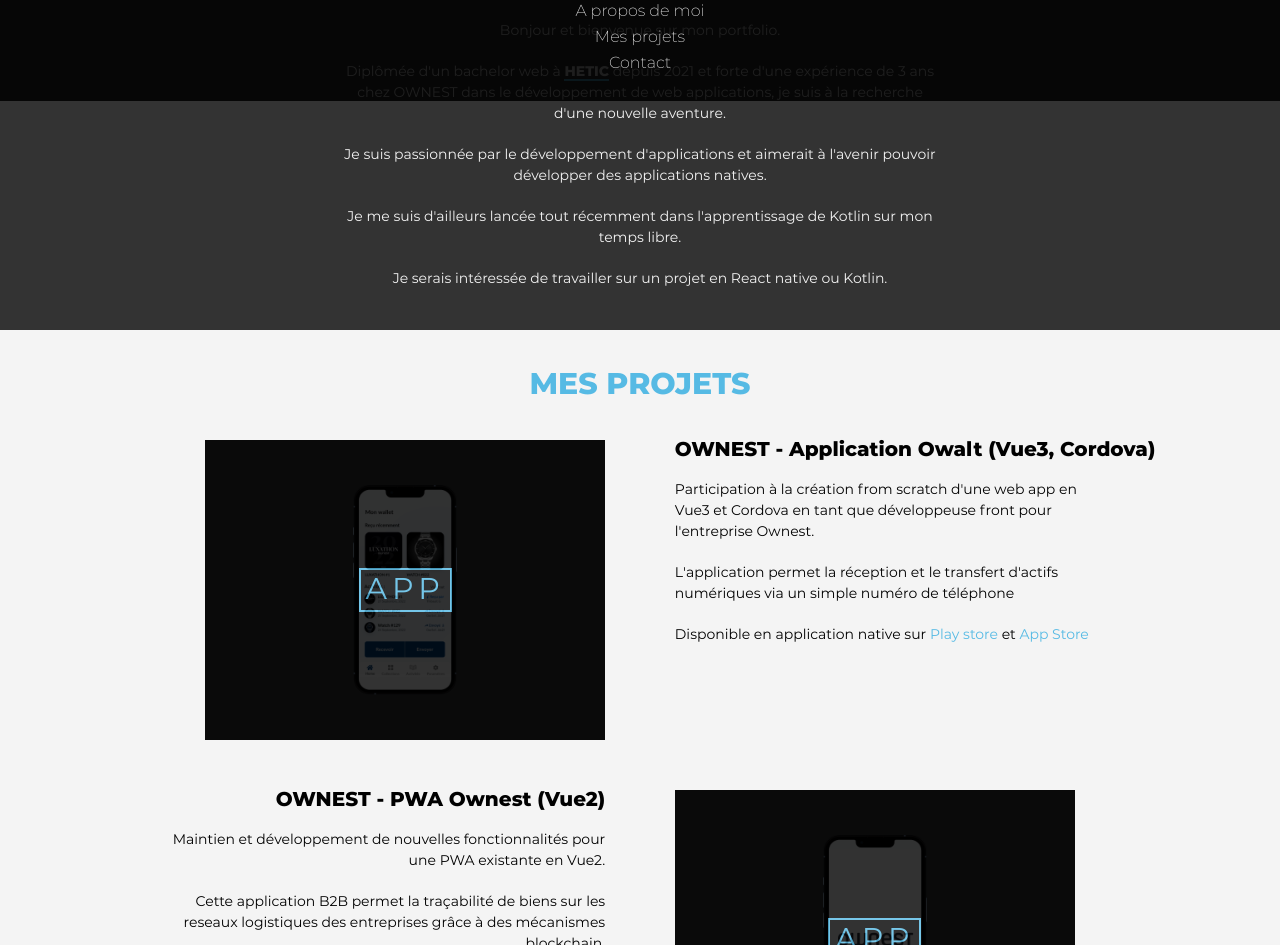
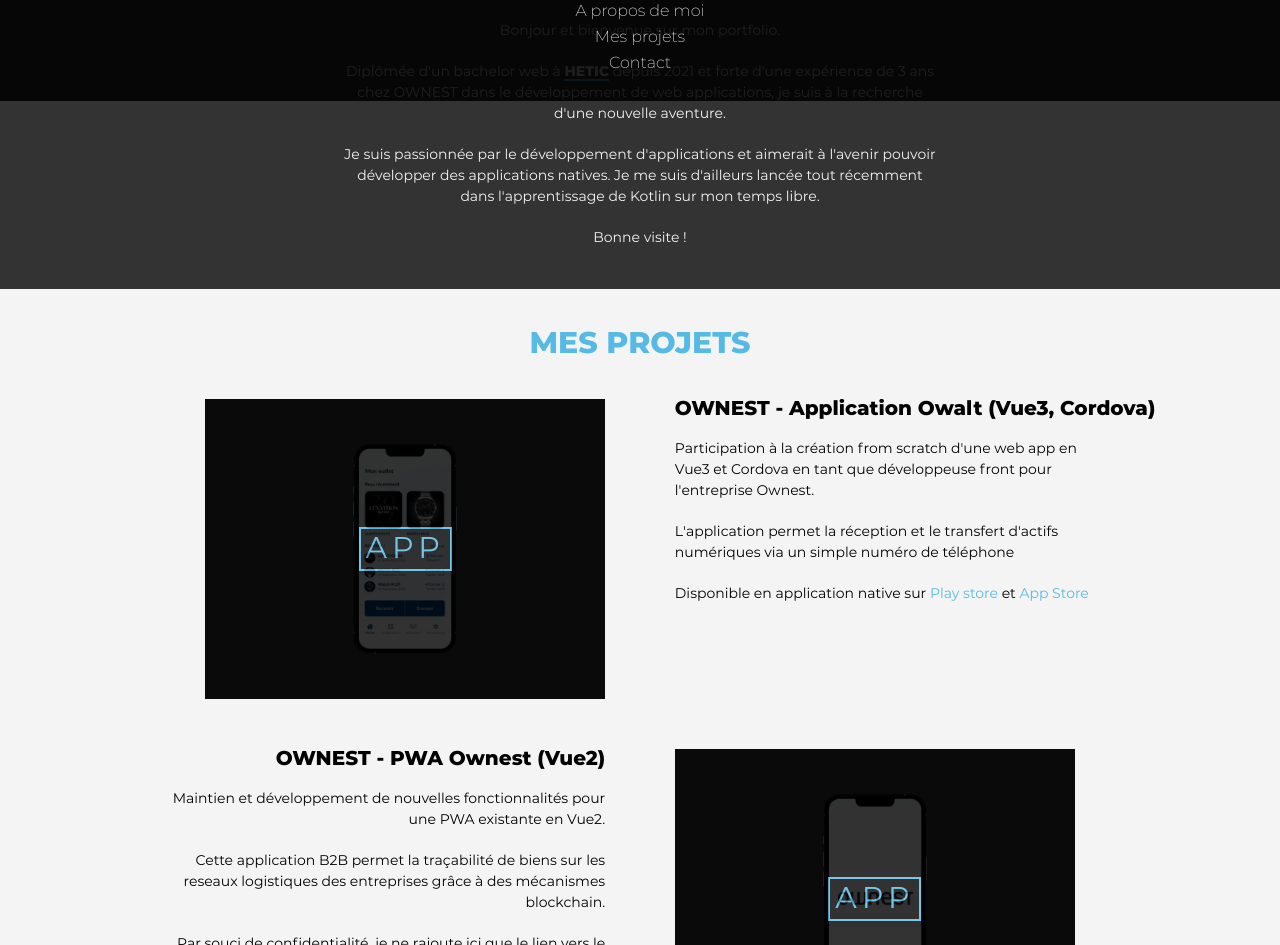
Before and after one commit to ETombuyses/gulp-test, a website: page src/index.html in a window 1280 px wide. Shown: the part 889-1834 px from the top of the page. Drawn offline with nearby package versions, Linux system fonts and the light colour scheme; files that its build step writes are made by us from their sources.

Commit message:
[update] about me description

```diff
--- a/src/index.html
+++ b/src/index.html
@@ -101,10 +101,9 @@
         d'une expérience de 3 ans chez OWNEST dans le développement de web applications, je suis à la recherche d'une
         nouvelle aventure.</p>
       <p class="about__text">Je suis passionnée par le développement d'applications et aimerait à l'avenir pouvoir
-        développer des applications natives.</p>
-      <p class="about__text">Je me suis d'ailleurs lancée tout récemment dans l'apprentissage de Kotlin sur mon temps
+        développer des applications natives. Je me suis d'ailleurs lancée tout récemment dans l'apprentissage de Kotlin sur mon temps
         libre.</p>
-      <p class="about__text">Je serais intéressée de travailler sur un projet en React native ou Kotlin.</p>
+      <p class="about__text">Bonne visite !</p>
     </section>
 
     <section id="myworks" class="myworks">
```
